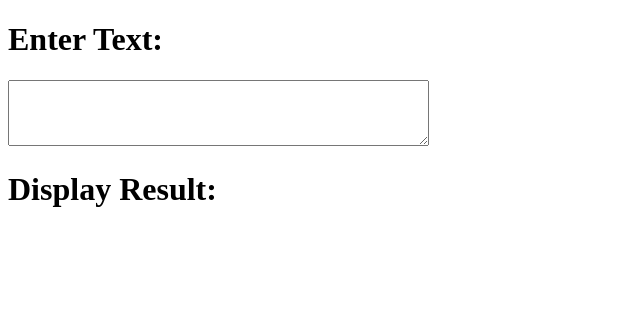
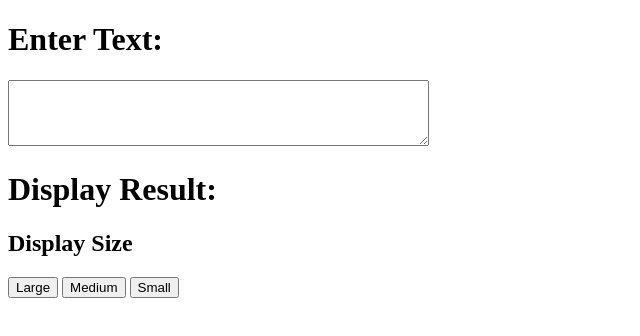
Before and after one commit to shmokmt/zhuyin-stabilizers, a plain HTML site: page index.html in a window 1280 px wide. Shown: the whole page, without its empty margins (0-640 px from the left). Drawn offline with Linux system fonts and the light colour scheme.

Commit message:
Adjustable font-size

```diff
--- a/index.html
+++ b/index.html
@@ -30,6 +30,11 @@
     const output = document.getElementById('output');
     output.textContent = input.value;
   }
+
+  function setFontSize(size) {
+    const output = document.getElementById('output');
+    output.style.fontSize = size;
+  }
 </script>
 </head>
 <body>
@@ -37,5 +42,9 @@
   <textarea id="input" rows="4" cols="50" oninput="displayText()"></textarea>
   <h1>Display Result:</h1>
   <div id="output"></div>
+  <h2>Display Size</h2>
+  <button onclick="setFontSize('2em')">Large</button>
+  <button onclick="setFontSize('1.4em')">Medium</button>
+  <button onclick="setFontSize('1em')">Small</button>
 </body>
 </html>
```
